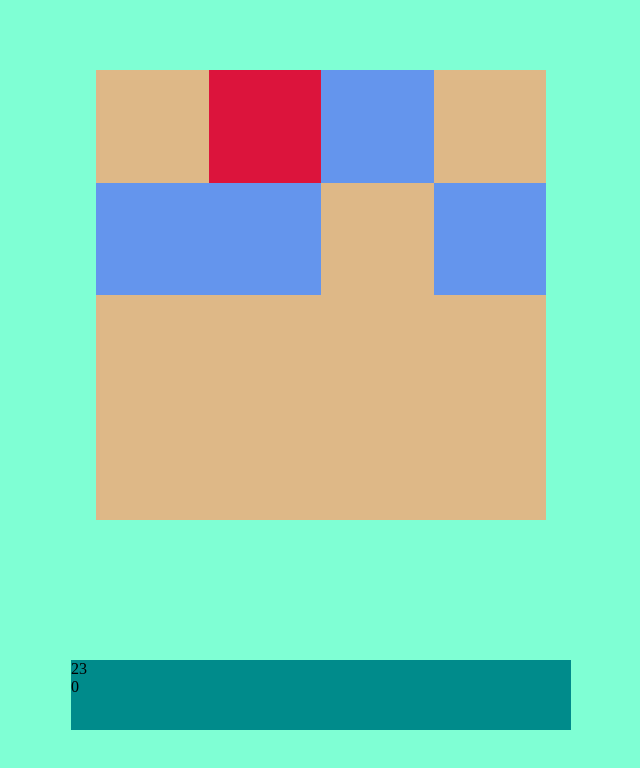
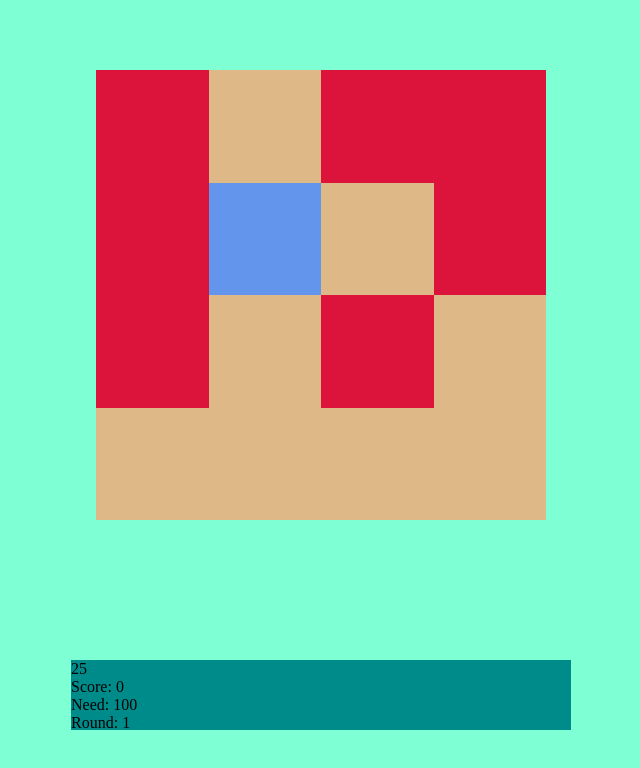
Before and after one commit to darkOwlWood/ReactWhackAMoleGame, a React app: page / in a window 1280 px wide. Shown: the top 768 px of the page, without its empty margins (319-959 px from the left). Built offline with nearby package versions, Linux system fonts and the light colour scheme.

Commit message:
The logic to pass to the next level was implement and a now the moles has a lock to dont go out

```diff
--- a/src/components/GameContainer.jsx
+++ b/src/components/GameContainer.jsx
@@ -1,14 +1,18 @@
-import React, { useState, useLayoutEffect } from 'react';
+import React, { useState, useEffect, useLayoutEffect } from 'react';
 import '../assets/style/components/GameContainer.scss';
 import MoleBoard from './MoleBoard';
 import GameStat from './GameStat';
 
 const INIT_TIME = 30;
+const FINAL_ROUND = 5;
+const SCORE_NEEDED = 100;
 
 const GameContainer = () => {
 
-    const [clock, setClock] = useState(INIT_TIME)
-    const [gameStats, setGameStats] = useState({score: 0});
+    const [clock, setClock] = useState(INIT_TIME);
+    const [gameStats, setGameStats] = useState({score: 0, round: 1, scoreNeeded: SCORE_NEEDED});
+
+    // console.log('Current',gameStats.score);
 
     useLayoutEffect( () => {
         if(clock===INIT_TIME){
@@ -19,8 +23,23 @@ const GameContainer = () => {
                 setClock(innerClock);
                 !innerClock && clearInterval(timer.id);
             },1000);//EVERY SECOND
+        }else if(!clock){
+            nextLevel();
         }
     },[clock]);
+
+    function nextLevel(){
+        if(gameStats.round<FINAL_ROUND && gameStats.score>=SCORE_NEEDED){
+            console.log('Next Level');
+            setGameStats({...gameStats, round: ++gameStats.round});
+            setTimeout(() => setClock(INIT_TIME),4000);
+        }else if(gameStats.round===FINAL_ROUND && gameStats.score>=SCORE_NEEDED){
+            console.log('Congratulations you beat the game !!!');
+        }else{
+            // setGameStats({...gameStats, score: 0, round: 1});
+            console.log('Looser!!!');
+        }
+    }
 
     return (
         <div className="game-container">
--- a/src/components/GameStat.jsx
+++ b/src/components/GameStat.jsx
@@ -5,7 +5,9 @@ const GameStat = ({clock,gameStats}) => {
     return (
         <div className="game-stat">
             <div className="game-stat__item">{clock}</div>
-            <div className="game-stat__item">{gameStats.score}</div>
+            <div className="game-stat__item">Score: {gameStats.score}</div>
+            <div className="game-stat__item">Need:  {gameStats.scoreNeeded}</div>
+            <div className="game-stat__item">Round: {gameStats.round}</div>
         </div>
     );
 }
--- a/src/components/Mole.jsx
+++ b/src/components/Mole.jsx
@@ -12,17 +12,30 @@ const GOLD_MOLE = {id:2,  points: 300, className: 'mole--active-gold'};
 
 const GLOBAL_WAIT_TIME = 4000;
 const MOLE_OUT_TIME = 2000;
-const MOLE_WAIT_TIME = 1000;
+const MOLE_WAIT_TIME = [1300,1000,700];
 const MAX_MOLE = 8;
 
-const Mole = ({activeMole,molePoints}) => {
+const Mole = ({lockMole,activeMole,molePoints}) => {
 
+    const divEl = useRef(null);
     const timerId = useRef(null);
+    const timerId2 = useRef(null);
     const [moleState, setMoleState] = useState({position: IN_STATE, type:NO_MOLE.id});
 
     useEffect(() => {
-        setTimeout(() => {
-            if(moleState.position===IN_STATE && activeMole.current < MAX_MOLE){
+        if(lockMole){
+            console.log('Block');
+            clearTimeout(timerId.current);
+            clearTimeout(timerId2.current);
+            activeMole.current = 0;
+            setMoleState({position: IN_STATE, type:NO_MOLE.id});
+        }
+    },[lockMole]);
+
+    useEffect(() => {
+        if(!lockMole){
+            timerId2.current = setTimeout(() => {
+                if(moleState.position===IN_STATE && activeMole.current<MAX_MOLE){
                     if(Math.floor(Math.random()*2)){//THE GOES OUT OR NOT
                         activeMole.current = activeMole.current + 1;
                         setMoleState({position: OUT_STATE, type: getMoleType()});
@@ -31,13 +44,14 @@ const Mole = ({activeMole,molePoints}) => {
                             setMoleState({...moleState,position:IN_STATE});
                         },MOLE_OUT_TIME);
                     }else{
-                    setTimeout(() => setMoleState({...moleState}),0);
+                        setMoleState({...moleState});
                     }
                 }else if(moleState===IN_STATE){
-                setTimeout(() => setMoleState({...moleState}),0);
+                    setMoleState({...moleState});
                 }
-        },MOLE_WAIT_TIME);
-    },[moleState]);
+            },MOLE_WAIT_TIME[Math.floor(Math.random()*3)]);
+        }
+    },[moleState,lockMole]);
 
 
     function getMoleType(){
@@ -67,20 +81,22 @@ const Mole = ({activeMole,molePoints}) => {
     }
 
     const handleClick = () =>{
+        if(!lockMole){
             clearTimeout(timerId.current);
             molePoints(moleState.type);
             activeMole.current = activeMole.current - 1;
             setMoleState({position: IN_STATE, type:NO_MOLE.id});
         }
+    }
 
     return (
         <div
             className={`mole ${getMoleCssClass(moleState.type)}`}
-            onClick={moleState.position===OUT_STATE? handleClick : ()=>{}}
+            onClick={(moleState.position===OUT_STATE)? handleClick : ()=>{}}
         >
 
         </div>
     );
 }
 
-export default React.memo(Mole);
+export default Mole;
--- a/src/components/MoleBoard.jsx
+++ b/src/components/MoleBoard.jsx
@@ -2,6 +2,7 @@ import React, { useState, useRef, useEffect } from 'react';
 import '../assets/style/components/MoleBoard.scss';
 import Mole from './Mole';
 
+const INIT_TIME = 30;
 const MOLE_NUMBER = 16;
 const RED_MOLE  = {id:0, points: 100};
 const BLUE_MOLE = {id:1, points: 150};
@@ -11,7 +12,7 @@ const MoleBoard = ({clock,gameStats,setGameStats}) => {
 
     const activeMole = useRef(0);
     const [score,setScore] = useState(0);
-    const [stopMoles,setStopMoles] = useState(0);
+    const [lockMole,setLockMole] = useState(0)
 
     useEffect(() => {
         setGameStats({...gameStats, score});
@@ -19,7 +20,10 @@ const MoleBoard = ({clock,gameStats,setGameStats}) => {
 
     useEffect( () => {
         if(!clock){
-            setStopMoles(1);
+            setScore(0);
+            setLockMole(1);
+        }else if(clock===INIT_TIME){
+            setLockMole(0);
         }
     },[clock]);
 
@@ -39,17 +43,16 @@ const MoleBoard = ({clock,gameStats,setGameStats}) => {
     return (
         <div className="mole-board">
             {
-                !stopMoles?
                 Array(MOLE_NUMBER).fill(0).map(
                     (val,ndx) => (
                         <Mole
                             key={ndx}
+                            lockMole={lockMole}
                             molePoints={molePoints}
                             activeMole={activeMole}
                         />
                     )
                 )
-                :''
             }
         </div>
     );
```
Lines whose indentation alone changed are shown as unchanged.
